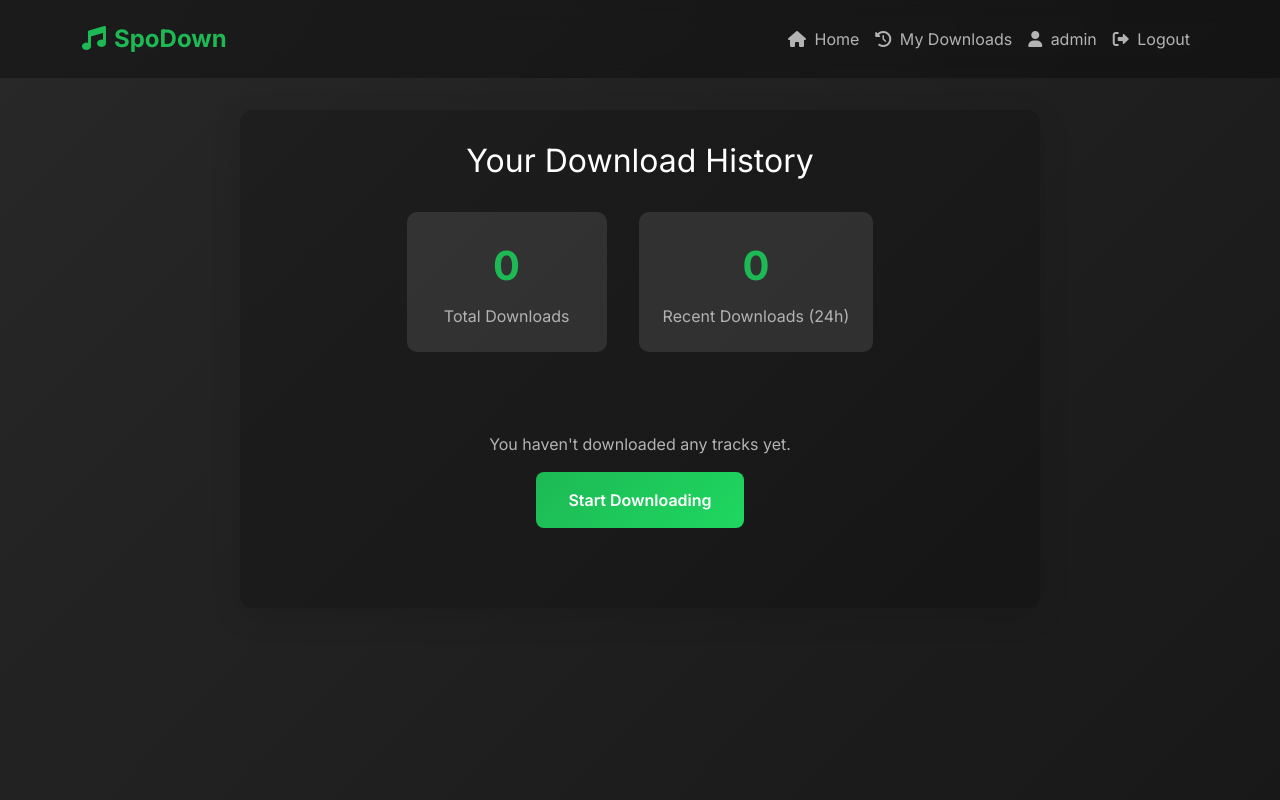
After one commit to Ber906/spodown, a Flask app: page /downloads in a window 1280 px wide. The commit adds this page. Run offline with Flask 3, Linux system fonts and the light colour scheme; a user stored in the database is signed in; some libraries are stand-ins or nearby versions.

Commit message:
Add user download history page and improve UI/UX.  Includes download tracking and enhanced styling.
Replit-Commit-Author: Agent
Replit-Commit-Session-Id: ed5a4378-1d35-4e0a-a8e6-a8da24c32c69
Replit-Commit-Screenshot-Url: https://storage.googleapis.com/screenshot-production-us-central1/2137c201-6830-4c91-9871-d430be0187df/919c9b0b-4cfc-417f-b974-fdf7cc84164e.jpg

```diff
--- a/app.py
+++ b/app.py
@@ -219,5 +219,25 @@ def cancel_download():
         logger.error(f"Failed to cancel download: {str(e)}")
         return jsonify({"error": str(e)}), 500
 
+@app.route('/downloads')
+@login_required
+def downloads():
+    # Get all downloads for the current user
+    all_downloads = current_user.get_downloads()
+
+    # Get recent downloads (last 24 hours)
+    from datetime import datetime, timedelta
+    yesterday = datetime.now() - timedelta(days=1)
+    recent_downloads = [
+        d for d in all_downloads
+        if datetime.fromisoformat(d['download_date']) > yesterday
+    ]
+
+    return render_template(
+        'downloads.html',
+        downloads=all_downloads,
+        recent_downloads=recent_downloads
+    )
+
 if __name__ == '__main__':
     app.run(host='0.0.0.0', port=5000, debug=True)
--- /dev/null
+++ b/data/users.json
@@ -0,0 +1,8 @@
+{
+  "1": {
+    "username": "admin",
+    "email": "wwah336@gmail.com",
+    "password_hash": "scrypt:32768:8:1$032LEMCKTNlIOKnN$1a26f7ff0607dc4121567dc6a43e9f08feba94331e1ba5b2b76663c04f819bbe063ed104c509405ffb16e680ca010c1cf5d3469c995450895cd64fd5bbd83bfd",
+    "id": "1"
+  }
+}
--- a/static/css/style.css
+++ b/static/css/style.css
@@ -3,6 +3,7 @@
     --secondary-gradient: linear-gradient(135deg, #282828, #181818);
     --text-primary: #FFFFFF;
     --text-secondary: #B3B3B3;
+    --spotify-green: #1DB954;
 }
 
 body {
@@ -10,6 +11,28 @@ body {
     font-family: 'Inter', sans-serif;
     color: var(--text-primary);
     min-height: 100vh;
+}
+
+.navbar {
+    background: rgba(0, 0, 0, 0.3);
+    backdrop-filter: blur(10px);
+    padding: 1rem 0;
+    margin-bottom: 2rem;
+}
+
+.navbar-brand {
+    font-weight: 700;
+    font-size: 1.5rem;
+    color: var(--spotify-green) !important;
+}
+
+.nav-link {
+    color: var(--text-secondary) !important;
+    transition: color 0.3s ease;
+}
+
+.nav-link:hover {
+    color: var(--text-primary) !important;
 }
 
 .app-container {
@@ -34,6 +57,11 @@ body {
     -webkit-text-fill-color: transparent;
 }
 
+.logo p {
+    color: var(--text-secondary);
+    font-size: 1.1rem;
+}
+
 .url-input {
     background: rgba(255, 255, 255, 0.1);
     border: 2px solid rgba(255, 255, 255, 0.1);
@@ -44,7 +72,7 @@ body {
 }
 
 .url-input:focus {
-    border-color: #1DB954;
+    border-color: var(--spotify-green);
     box-shadow: 0 0 0 2px rgba(29, 185, 84, 0.2);
     background: rgba(255, 255, 255, 0.15);
 }
@@ -62,12 +90,85 @@ body {
 .btn-spotify:hover {
     transform: translateY(-2px);
     box-shadow: 0 4px 12px rgba(29, 185, 84, 0.3);
+    color: var(--text-primary);
 }
 
-.progress-container {
+/* Downloads page styles */
+.downloads-header {
+    margin-bottom: 2rem;
+    text-align: center;
+}
+
+.stats-cards {
+    display: flex;
+    justify-content: center;
+    gap: 2rem;
     margin: 2rem 0;
 }
 
+.stat-card {
+    background: rgba(255, 255, 255, 0.1);
+    padding: 1.5rem;
+    border-radius: 10px;
+    text-align: center;
+    min-width: 200px;
+}
+
+.stat-number {
+    font-size: 2.5rem;
+    font-weight: 700;
+    color: var(--spotify-green);
+}
+
+.stat-label {
+    color: var(--text-secondary);
+    margin-top: 0.5rem;
+}
+
+.download-item {
+    background: rgba(255, 255, 255, 0.05);
+    border-radius: 8px;
+    padding: 1rem;
+    margin-bottom: 1rem;
+    transition: all 0.3s ease;
+}
+
+.download-item:hover {
+    background: rgba(255, 255, 255, 0.1);
+    transform: translateX(5px);
+}
+
+.download-title {
+    font-weight: 600;
+    font-size: 1.1rem;
+    margin-bottom: 0.5rem;
+}
+
+.download-meta {
+    display: flex;
+    justify-content: space-between;
+    align-items: center;
+    color: var(--text-secondary);
+    font-size: 0.9rem;
+}
+
+.spotify-link {
+    color: var(--spotify-green);
+    text-decoration: none;
+    transition: color 0.3s ease;
+}
+
+.spotify-link:hover {
+    color: #1ED760;
+}
+
+.no-downloads {
+    text-align: center;
+    padding: 3rem;
+    color: var(--text-secondary);
+}
+
+/* Progress and output styles */
 .progress {
     height: 12px;
     background: rgba(255, 255, 255, 0.1);
@@ -94,6 +195,22 @@ body {
     white-space: pre-wrap;
     max-height: 300px;
     overflow-y: auto;
+}
+
+/* Alert styling */
+.alert {
+    border-radius: 8px;
+    border: none;
+}
+
+.alert-success {
+    background: rgba(29, 185, 84, 0.2);
+    color: #1DB954;
+}
+
+.alert-error {
+    background: rgba(255, 0, 0, 0.2);
+    color: #ff4444;
 }
 
 .track-list {
--- a/templates/base.html
+++ b/templates/base.html
@@ -7,19 +7,49 @@
     <link href="https://cdn.jsdelivr.net/npm/bootstrap@5.3.0/dist/css/bootstrap.min.css" rel="stylesheet">
     <link href="https://fonts.googleapis.com/css2?family=Inter:wght@400;600;700&family=Fira+Code&display=swap" rel="stylesheet">
     <link href="{{ url_for('static', filename='css/style.css') }}" rel="stylesheet">
+    <link rel="stylesheet" href="https://cdnjs.cloudflare.com/ajax/libs/font-awesome/6.0.0/css/all.min.css">
 </head>
 <body>
     <nav class="navbar navbar-expand-lg navbar-dark">
         <div class="container">
-            <a class="navbar-brand" href="{{ url_for('index') }}">SpoDown</a>
-            <div class="navbar-nav ms-auto">
-                {% if current_user.is_authenticated %}
-                    <span class="nav-item nav-link">Welcome, {{ current_user.username }}</span>
-                    <a class="nav-item nav-link" href="{{ url_for('auth.logout') }}">Logout</a>
-                {% else %}
-                    <a class="nav-item nav-link" href="{{ url_for('auth.signin') }}">Sign In</a>
-                    <a class="nav-item nav-link" href="{{ url_for('auth.signup') }}">Sign Up</a>
-                {% endif %}
+            <a class="navbar-brand" href="{{ url_for('index') }}">
+                <i class="fas fa-music me-2"></i>SpoDown
+            </a>
+            <button class="navbar-toggler" type="button" data-bs-toggle="collapse" data-bs-target="#navbarNav">
+                <span class="navbar-toggler-icon"></span>
+            </button>
+            <div class="collapse navbar-collapse" id="navbarNav">
+                <ul class="navbar-nav ms-auto">
+                    {% if current_user.is_authenticated %}
+                        <li class="nav-item">
+                            <a class="nav-link" href="{{ url_for('index') }}">
+                                <i class="fas fa-home me-1"></i> Home
+                            </a>
+                        </li>
+                        <li class="nav-item">
+                            <a class="nav-link" href="{{ url_for('downloads') }}">
+                                <i class="fas fa-history me-1"></i> My Downloads
+                            </a>
+                        </li>
+                        <li class="nav-item">
+                            <span class="nav-link text-light">
+                                <i class="fas fa-user me-1"></i> {{ current_user.username }}
+                            </span>
+                        </li>
+                        <li class="nav-item">
+                            <a class="nav-link" href="{{ url_for('auth.logout') }}">
+                                <i class="fas fa-sign-out-alt me-1"></i> Logout
+                            </a>
+                        </li>
+                    {% else %}
+                        <li class="nav-item">
+                            <a class="nav-link" href="{{ url_for('auth.signin') }}">Sign In</a>
+                        </li>
+                        <li class="nav-item">
+                            <a class="nav-link" href="{{ url_for('auth.signup') }}">Sign Up</a>
+                        </li>
+                    {% endif %}
+                </ul>
             </div>
         </div>
     </nav>
--- /dev/null
+++ b/templates/downloads.html
@@ -0,0 +1,42 @@
+{% extends "base.html" %}
+
+{% block content %}
+<div class="app-container">
+    <div class="downloads-header">
+        <h2>Your Download History</h2>
+        <div class="stats-cards">
+            <div class="stat-card">
+                <div class="stat-number">{{ downloads|length }}</div>
+                <div class="stat-label">Total Downloads</div>
+            </div>
+            <div class="stat-card">
+                <div class="stat-number">{{ recent_downloads|length }}</div>
+                <div class="stat-label">Recent Downloads (24h)</div>
+            </div>
+        </div>
+    </div>
+
+    <div class="downloads-list">
+        {% if downloads %}
+            {% for download in downloads %}
+            <div class="download-item">
+                <div class="download-info">
+                    <div class="download-title">{{ download.track_name }}</div>
+                    <div class="download-meta">
+                        <span class="download-date">{{ download.download_date }}</span>
+                        <a href="{{ download.spotify_url }}" target="_blank" class="spotify-link">
+                            <i class="fas fa-external-link-alt"></i> View on Spotify
+                        </a>
+                    </div>
+                </div>
+            </div>
+            {% endfor %}
+        {% else %}
+            <div class="no-downloads">
+                <p>You haven't downloaded any tracks yet.</p>
+                <a href="{{ url_for('index') }}" class="btn btn-spotify">Start Downloading</a>
+            </div>
+        {% endif %}
+    </div>
+</div>
+{% endblock %}
```
